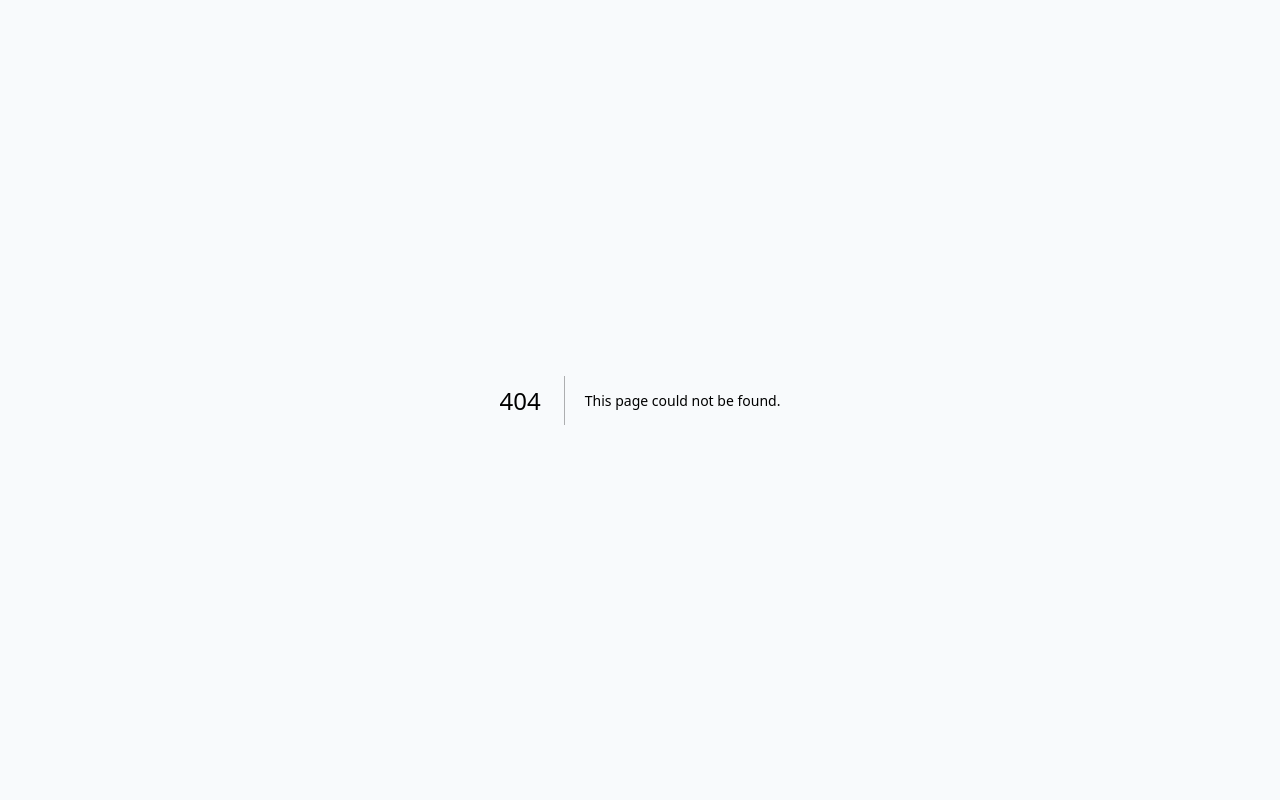
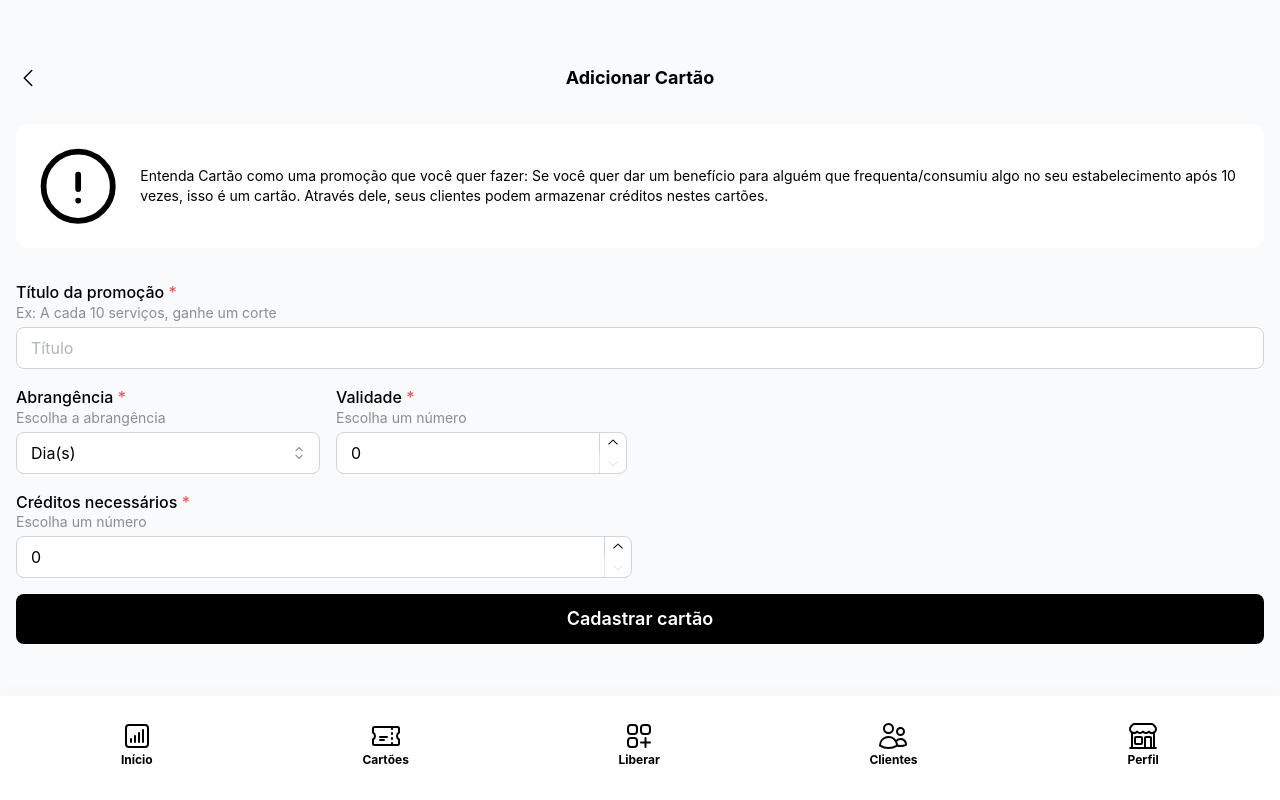
Before and after one commit to maykel-esser/caramelo, a Next.js app: page /poc/client/cards/add in a window 1280 px wide. Before the commit this address had no page. Built offline with nearby package versions, Linux system fonts and the light colour scheme.

Commit message:
feat(poc): add `add cards` feature

```diff
--- /dev/null
+++ b/pages/poc/client/cards/add/index.js
@@ -0,0 +1,121 @@
+import Link from "next/link";
+import { useState } from "react";
+import NavigationMenu from "components/pages/poc/navigation";
+import ActionHeader from "components/pages/poc/header/actionHeader";
+import { Button, Select, NumberInput, TextInput } from "@mantine/core";
+
+// Icons
+import { ExclamationCircleIcon } from "@heroicons/react/24/outline";
+
+export default function Page() {
+    const [unit, setUnit] = useState("day");
+    const [maxValue, setMaxValue] = useState(31);
+    const [numberValue, setNumberValue] = useState(0);
+
+    // Update max value based on unit
+    const handleUnitChange = (value) => {
+        setUnit(value);
+        switch (value) {
+            default:
+            case "day":
+                setMaxValue(31);
+                break;
+            case "month":
+                setMaxValue(12);
+                break;
+            case "year":
+                setMaxValue(5);
+                break;
+        }
+        setNumberValue(0);
+    };
+
+    return (
+        <>
+            <NavigationMenu source="client" />
+            <main className="px-4 pb-32">
+                <ActionHeader
+                    title="Adicionar Cartão"
+                    backToPreviousPage={true}
+                />
+                <section>
+                    <form>
+                        <div className="p-4 bg-white rounded-xl mb-8 flex gap-4 items-center">
+                            <ExclamationCircleIcon className="w-36 flex-grow" />
+                            <p className="text-sm">
+                                Entenda Cartão como uma promoção que você quer
+                                fazer: Se você quer dar um benefício para alguém
+                                que frequenta/consumiu algo no seu
+                                estabelecimento após 10 vezes, isso é um cartão.
+                                Através dele, seus clientes podem armazenar
+                                créditos nestes cartões.
+                            </p>
+                        </div>
+                        <div className="mb-4">
+                            <TextInput
+                                label="Título da promoção"
+                                description="Ex: A cada 10 serviços, ganhe um corte"
+                                placeholder="Título"
+                                required
+                                size="md"
+                                radius="md"
+                            />
+                        </div>
+                        <div className="flex gap-4 items-end mb-4">
+                            <Select
+                                label="Abrangência"
+                                description="Escolha a abrangência"
+                                required
+                                size="md"
+                                radius="md"
+                                value={unit}
+                                onChange={handleUnitChange}
+                                data={[
+                                    { value: "day", label: "Dia(s)" },
+                                    { value: "month", label: "Mes(es)" },
+                                    { value: "year", label: "Ano(s)" },
+                                ]}
+                            />
+                            <NumberInput
+                                label="Validade"
+                                description="Escolha um número"
+                                placeholder="0"
+                                required
+                                size="md"
+                                radius="md"
+                                min={1}
+                                max={maxValue}
+                                value={numberValue}
+                                onChange={setNumberValue}
+                            />
+                        </div>
+                        <div className="mb-4 grid grid-cols-2 gap-4">
+                            <NumberInput
+                                label="Créditos necessários"
+                                description="Escolha um número"
+                                placeholder="0"
+                                required
+                                size="md"
+                                radius="md"
+                                min={1}
+                                max={maxValue}
+                                value={numberValue}
+                                onChange={setNumberValue}
+                            />
+                        </div>
+                        <Button
+                            size="lg"
+                            radius="md"
+                            fullWidth
+                            color="black"
+                            component={Link}
+                            href="/poc/client/cards"
+                        >
+                            Cadastrar cartão
+                        </Button>
+                    </form>
+                </section>
+            </main>
+        </>
+    );
+}
```
Also changed, not shown: 2 other files (tests, documents, lock files or other folders).
